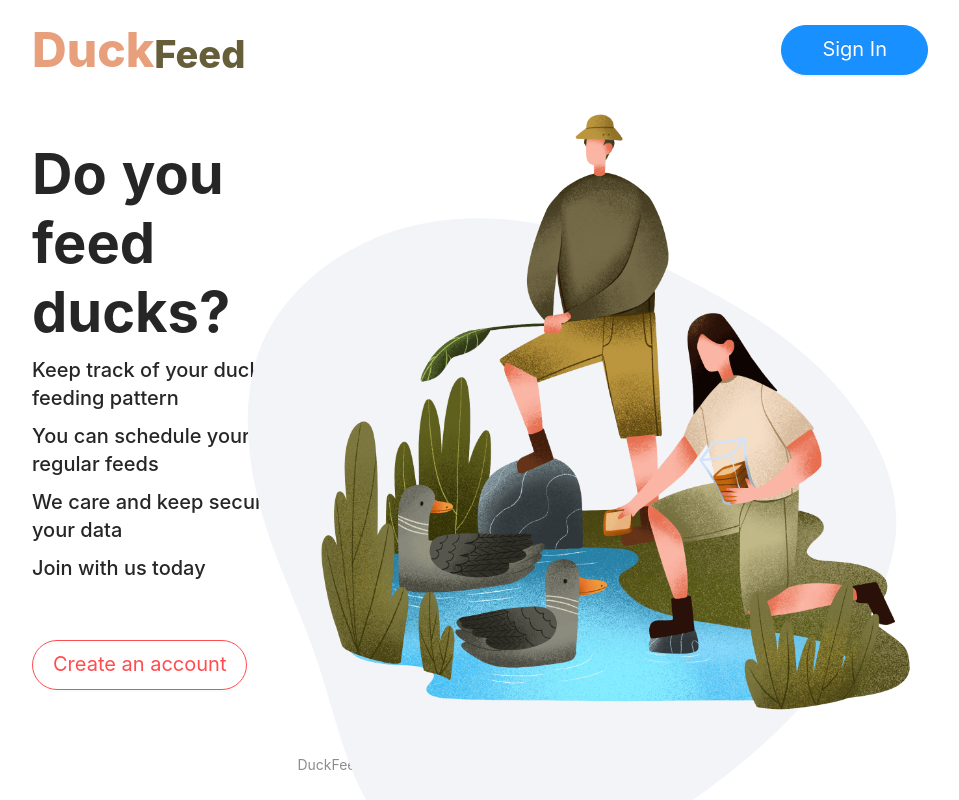
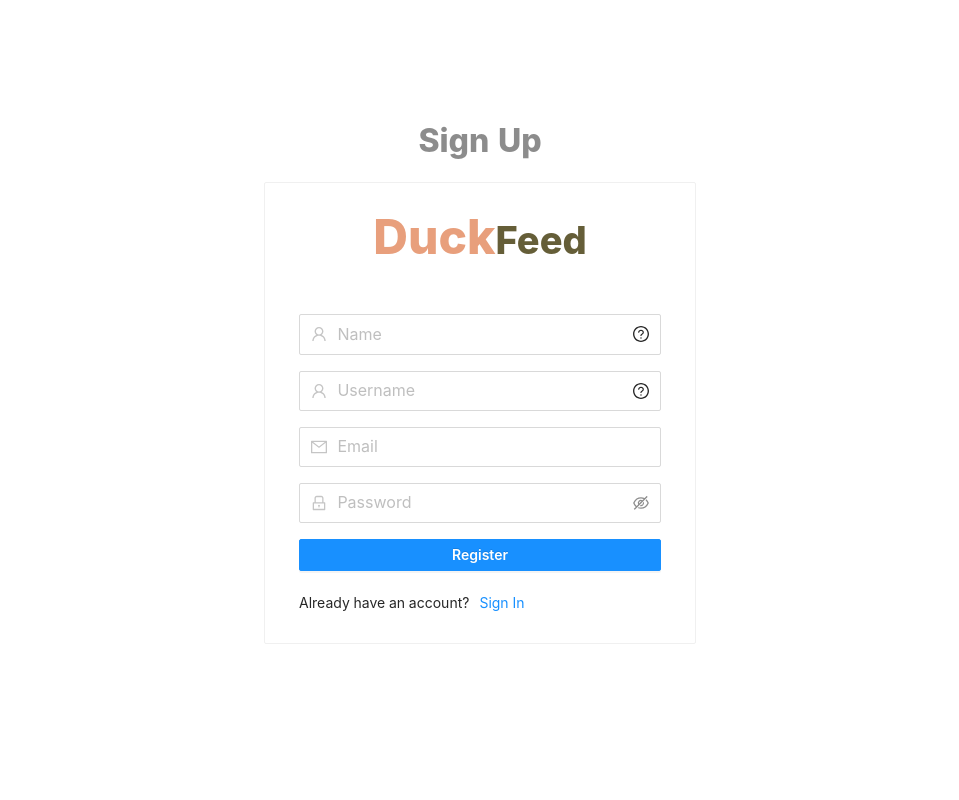
Before and after one commit to SubashRandika/duck-feed-tracker, a React (Create React App) app in the folder client/: page /register in a window 1280 px wide. Shown: the whole page, without its empty margins (160-1119 px from the left). Built offline with nearby package versions, Linux system fonts and the light colour scheme.

Commit message:
Created SignIn and SignUp pages with seperate routes navigations.

```diff
--- a/client/src/App.js
+++ b/client/src/App.js
@@ -1,11 +1,18 @@
+import { BrowserRouter as Router, Route, Switch } from 'react-router-dom';
+import Landing from './pages/Landing';
+import SignIn from './pages/SignIn';
+import SignUp from './pages/SignUp';
 import './App.css';
-import Landing from './pages/Landing';
 
 function App() {
 	return (
-		<div className='App'>
-			<Landing />
-		</div>
+		<Router>
+			<Switch>
+				<Route exact path='/' component={Landing} />
+				<Route exact path='/signin' component={SignIn} />
+				<Route exact path='/register' component={SignUp} />
+			</Switch>
+		</Router>
 	);
 }
 
--- a/client/src/components/common/Logo.styles.css
+++ b/client/src/components/common/Logo.styles.css
@@ -12,7 +12,10 @@
 }
 
 .ant-typography + h1.ant-typography.logo__text__right {
-	margin-top: 1.75rem;
+	display: flex;
+	align-items: center;
+	margin: 0;
 	font-weight: 800;
 	color: #655e38;
+	padding-top: 0.5rem;
 }
--- a/client/src/pages/Landing.jsx
+++ b/client/src/pages/Landing.jsx
@@ -1,4 +1,5 @@
 import React from 'react';
+import { Link as RouterLink } from 'react-router-dom';
 import { Layout, Typography, Button, Image } from 'antd';
 import './Landing.styles.css';
 import Logo from '../components/common/Logo';
@@ -13,6 +14,7 @@ function Landing() {
 		<Layout className='landing'>
 			<Header className='header__nav'>
 				<Logo />
+				<RouterLink to='/signin'>
 					<Button
 						className='signin__button'
 						type='primary'
@@ -21,6 +23,7 @@ function Landing() {
 					>
 						Sign In
 					</Button>
+				</RouterLink>
 			</Header>
 			<Content className='landing__content'>
 				<div className='content__left'>
@@ -37,9 +40,16 @@ function Landing() {
 					<Title className='sub__text' level={4}>
 						Join with us today
 					</Title>
-					<Button className='signup__button' danger shape='round' size='large'>
+					<RouterLink to='/register'>
+						<Button
+							className='signup__button'
+							danger
+							shape='round'
+							size='large'
+						>
 							Create an account
 						</Button>
+					</RouterLink>
 				</div>
 				<div className='image__container'>
 					<Image width={650} src={HomeImage} />
--- a/client/src/pages/Landing.styles.css
+++ b/client/src/pages/Landing.styles.css
@@ -1,11 +1,11 @@
-.landing {
+.ant-layout.landing {
 	height: 100vh;
 	background: #ffffff;
 	padding: 0;
 	margin: 0 12rem;
 }
 
-.header__nav {
+.ant-layout-header.header__nav {
 	display: flex;
 	justify-content: space-between;
 	align-items: center;
@@ -69,7 +69,7 @@
 	z-index: 0;
 }
 
-.footer {
+.ant-layout-footer.footer {
 	background: #ffffff;
 	text-align: center;
 }
--- /dev/null
+++ b/client/src/pages/SignIn.jsx
@@ -0,0 +1,75 @@
+import React from 'react';
+import { Form, Input, Button, Card, Typography } from 'antd';
+import { MailOutlined, LockOutlined } from '@ant-design/icons';
+import { Link } from 'react-router-dom';
+import Logo from '../components/common/Logo';
+import './SignIn.styles.css';
+
+const { Text } = Typography;
+
+function SignIn() {
+	const initialCredentials = { email: '', password: '' };
+
+	const handleSignIn = (credentials) => {
+		const userCredentials = {
+			email: credentials.email,
+			password: credentials.password
+		};
+
+		console.log(userCredentials);
+	};
+
+	return (
+		<div className='signin__container'>
+			<Text className='signin__title' type='secondary'>
+				Sign In
+			</Text>
+			<Card className='signin__card'>
+				<Link to='/'>
+					<Logo />
+				</Link>
+				<Form
+					className='signin__form'
+					name='signin_form'
+					initialValues={initialCredentials}
+					onFinish={handleSignIn}
+				>
+					<Form.Item className='email_form_item' name='email' hasFeedback>
+						<Input
+							size='large'
+							prefix={<MailOutlined className='form_item_icon' />}
+							placeholder='Email'
+						/>
+					</Form.Item>
+					<Form.Item className='password_form_item' name='password' hasFeedback>
+						<Input.Password
+							size='large'
+							prefix={<LockOutlined className='form_item_icon' />}
+							placeholder='Password'
+						/>
+					</Form.Item>
+					<Form.Item className='signin_btn_form_item'>
+						<Button
+							className='signin_button'
+							type='primary'
+							size='large'
+							htmlType='submit'
+						>
+							Sign In
+						</Button>
+					</Form.Item>
+					<Form.Item className='signup_text_form_item'>
+						<span>Do not have an account?</span>
+						<span>
+							<Link className='signup_link' to='/register'>
+								Sign Up
+							</Link>
+						</span>
+					</Form.Item>
+				</Form>
+			</Card>
+		</div>
+	);
+}
+
+export default SignIn;
--- /dev/null
+++ b/client/src/pages/SignIn.styles.css
@@ -0,0 +1,66 @@
+.signin__container {
+	height: 95vh;
+	display: flex;
+	flex-direction: column;
+	justify-content: center;
+	align-items: center;
+}
+
+.ant-typography.signin__title {
+	font-size: 2rem;
+	font-weight: 800;
+	margin-bottom: 1rem;
+}
+
+.ant-card.ant-card-bordered.signin__card {
+	width: 27rem;
+	height: auto;
+}
+
+.ant-card.ant-card-bordered.signin__card > .ant-card-body {
+	display: flex;
+	flex-direction: column;
+	align-items: center;
+	justify-content: center;
+}
+
+.ant-form.signin__form {
+	margin-top: 3rem;
+	padding: 0 0.625rem;
+	width: 100%;
+}
+
+.ant-form.signin__form.ant-input {
+	line-height: 1;
+	margin-left: 1rem;
+}
+
+.ant-row.ant-form-item.email_form_item,
+.ant-row.ant-form-item.password_form_item,
+.ant-row.ant-form-item.signin_btn_form_item {
+	margin-bottom: 1rem;
+}
+
+.anticon.form_item_icon {
+	margin-right: 0.4rem;
+	color: #c5c5c5;
+}
+
+.signup_link {
+	margin-left: 0.625rem;
+}
+
+.signup_link:hover {
+	color: #0275d8;
+	font-weight: 400;
+}
+
+.ant-form-item.signup_text_form_item {
+	margin-bottom: 0;
+}
+
+.ant-btn.signin_button {
+	width: 100%;
+	font-weight: 600;
+	color: #ffffff;
+}
--- /dev/null
+++ b/client/src/pages/SignUp.jsx
@@ -0,0 +1,106 @@
+import React from 'react';
+import { Link } from 'react-router-dom';
+import { Form, Input, Button, Card, Tooltip, Typography } from 'antd';
+import {
+	MailOutlined,
+	LockOutlined,
+	UserOutlined,
+	QuestionCircleOutlined
+} from '@ant-design/icons';
+import Logo from '../components/common/Logo';
+import './SignUp.styles.css';
+
+const { Text } = Typography;
+
+function SignUp() {
+	const initialSignUpDetails = {
+		name: '',
+		username: '',
+		email: '',
+		password: ''
+	};
+
+	const handleSignUp = (userData) => {
+		const newUserDetails = {
+			name: userData.name,
+			username: userData.username,
+			email: userData.email,
+			password: userData.password
+		};
+
+		console.log(newUserDetails);
+	};
+
+	return (
+		<div className='signup__container'>
+			<Text className='signup__title' type='secondary'>
+				Sign Up
+			</Text>
+			<Card className='signup__card'>
+				<Link to='/'>
+					<Logo />
+				</Link>
+				<Form
+					className='signup__form'
+					name='signup_form'
+					initialValues={initialSignUpDetails}
+					onFinish={handleSignUp}
+				>
+					<Form.Item className='name_form_item' name='name' hasFeedback>
+						<Input
+							size='large'
+							placeholder='Name'
+							prefix={<UserOutlined className='form_item_icon' />}
+							suffix={
+								<Tooltip title='Give us your first name and last name'>
+									<QuestionCircleOutlined />
+								</Tooltip>
+							}
+						/>
+					</Form.Item>
+					<Form.Item className='username_form_item' name='username' hasFeedback>
+						<Input
+							size='large'
+							placeholder='Username'
+							prefix={<UserOutlined className='form_item_icon' />}
+							suffix={
+								<Tooltip title='What do you want us to call when you signed in?'>
+									<QuestionCircleOutlined />
+								</Tooltip>
+							}
+						/>
+					</Form.Item>
+					<Form.Item className='email_form_item' name='email' hasFeedback>
+						<Input
+							size='large'
+							prefix={<MailOutlined className='form_item_icon' />}
+							placeholder='Email'
+						/>
+					</Form.Item>
+					<Form.Item className='password_form_item' name='password' hasFeedback>
+						<Input.Password
+							size='large'
+							placeholder='Password'
+							prefix={<LockOutlined className='form_item_icon' />}
+						/>
+					</Form.Item>
+					<Form.Item className='signup_btn_form_item'>
+						<Button className='signup_button' type='primary' htmlType='submit'>
+							Register
+						</Button>
+					</Form.Item>
+					<Form.Item className='signin_text_form_item'>
+						<span>Already have an account?</span>
+						<span>
+							<Link className='signin_link' to='/signin'>
+								Sign In
+							</Link>
+						</span>
+					</Form.Item>
+				</Form>
+			</Card>
+		</div>
+	);
+}
+
+export default SignUp;
--- /dev/null
+++ b/client/src/pages/SignUp.styles.css
@@ -0,0 +1,67 @@
+.signup__container {
+	height: 95vh;
+	display: flex;
+	flex-direction: column;
+	justify-content: center;
+	align-items: center;
+}
+
+.ant-typography.signup__title {
+	font-size: 2rem;
+	font-weight: 800;
+	margin-bottom: 1rem;
+}
+
+.ant-card.ant-card-bordered.signup__card {
+	width: 27rem;
+	height: auto;
+}
+
+.ant-card.ant-card-bordered.signup__card > .ant-card-body {
+	display: flex;
+	flex-direction: column;
+	align-items: center;
+	justify-content: center;
+}
+
+.ant-form.signup__form {
+	margin-top: 3rem;
+	padding: 0 0.625rem;
+	width: 100%;
+}
+
+.ant-form.signup__form.ant-input {
+	line-height: 1;
+	margin-left: 1rem;
+}
+
+.ant-form-item.email_form_item,
+.ant-form-item.password_form_item,
+.ant-form-item.name_form_item,
+.ant-form-item.username_form_item,
+.ant-form-item.signup_btn_form_item {
+	margin-bottom: 1rem;
+}
+
+.anticon.form_item_icon {
+	color: #c5c5c5;
+}
+
+.signin_link {
+	margin-left: 0.625rem;
+}
+
+.signin_link:hover {
+	color: #0275d8;
+	font-weight: 400;
+}
+
+.ant-form-item.signin_text_form_item {
+	margin-bottom: 0;
+}
+
+.ant-btn.signup_button {
+	width: 100%;
+	font-weight: 600;
+	color: #ffffff;
+}
```
Also changed, not shown: 1 other file (tests, documents, lock files or other folders). Lines whose indentation alone changed are shown as unchanged.
